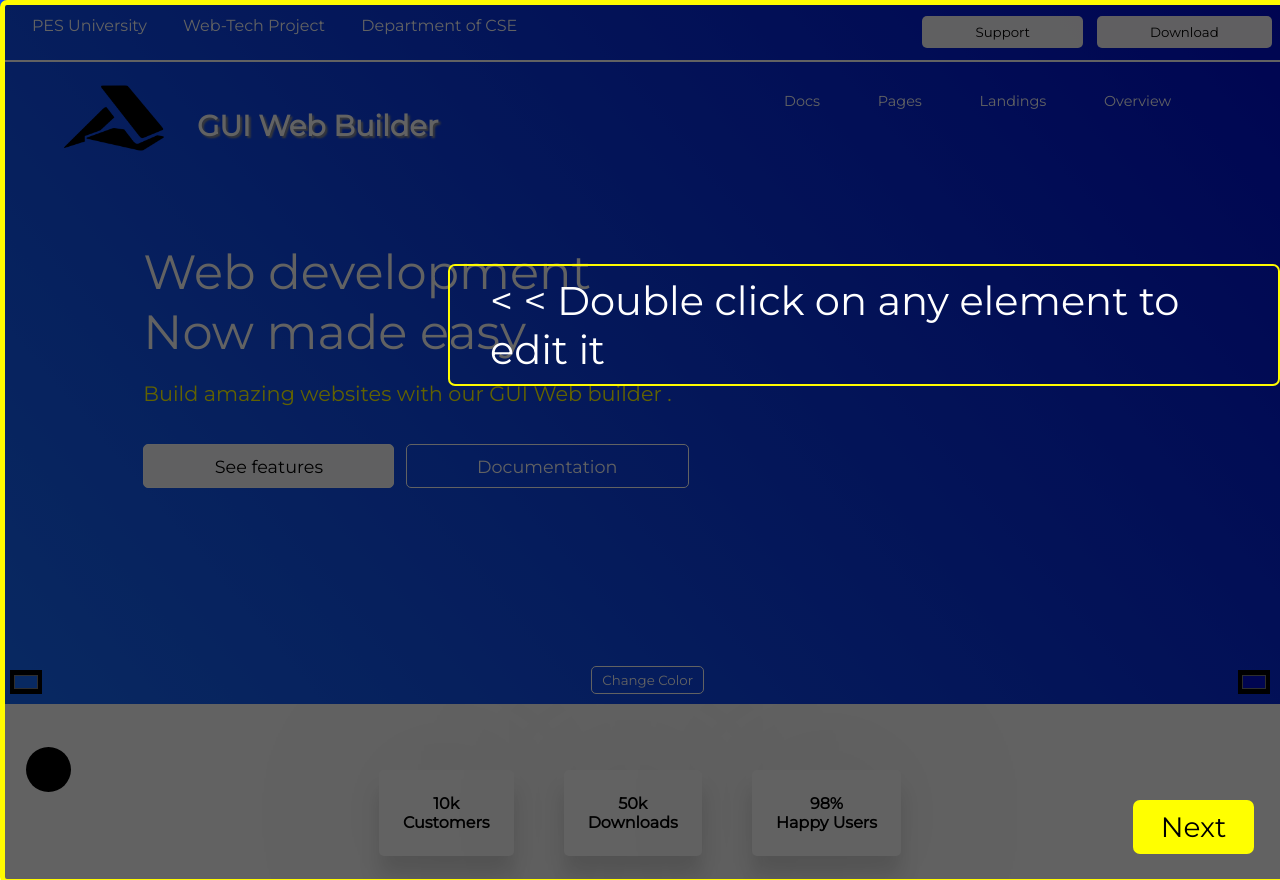
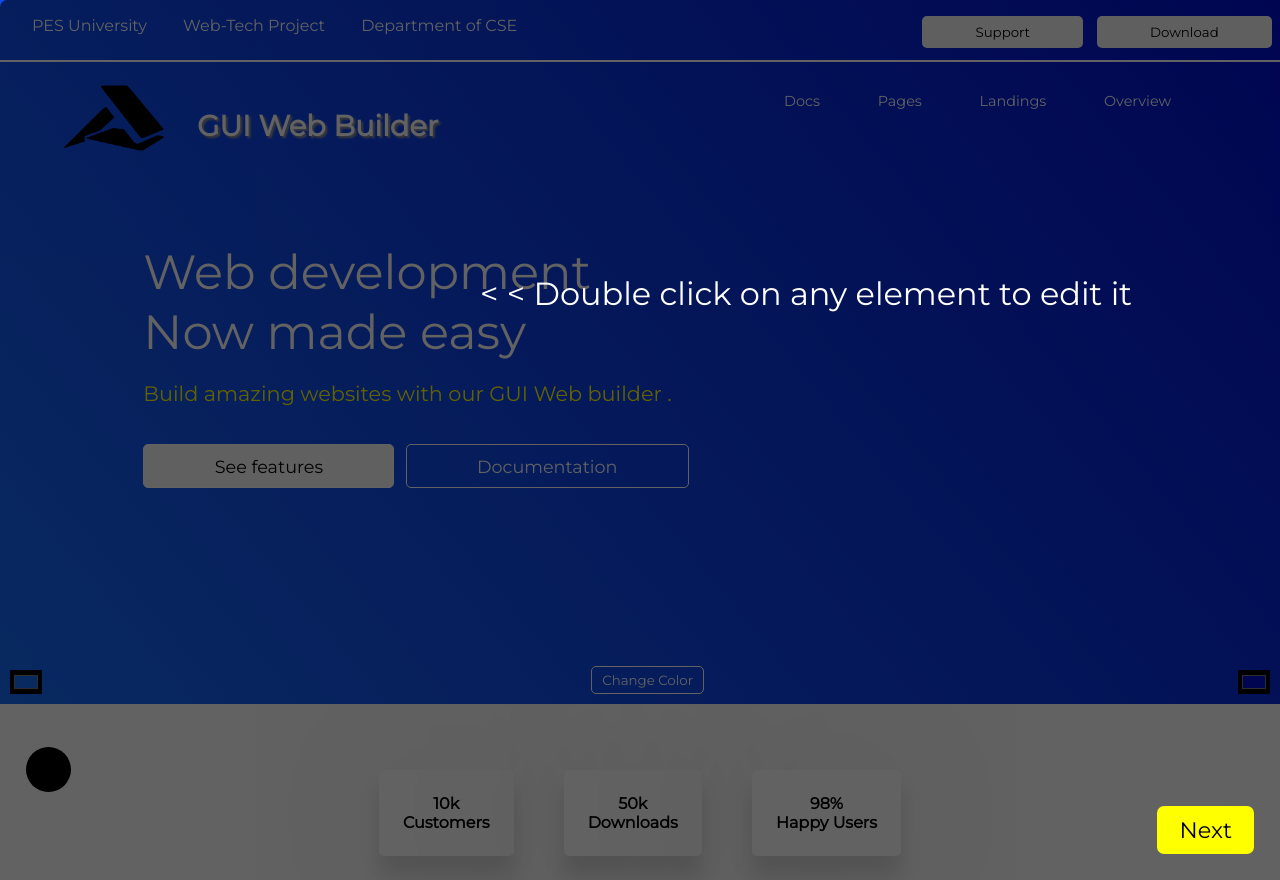
Before and after one commit to NithinSGowda/Webtech-1-Project, a PHP site: page / in a window 1280 px wide. Run offline with PHP 8.4, Linux system fonts and the light colour scheme; lists and menus that the app fills with data are empty.

Commit message:
removed borders in tutorial window

```diff
--- a/index.html
+++ b/index.html
@@ -2,9 +2,8 @@
 	<head>
 		<title>GUI Web Builder</title>
 		<link href="style.css" rel="stylesheet" type="text/css">
-		<!--<meta name="viewport" content="width=device-width,initial-scale=1.0">-->
+		<meta name="viewport" content="width=device-width,initial-scale=1.0">
 		<link rel="icon" href="logo.png">
-
 	</head>
 	<body>
 		<div class="blue">
--- a/style.css
+++ b/style.css
@@ -325,16 +325,15 @@ input[type="color"]{
 }
 
 .tutorial{
-	min-width: 95.3%;
-	min-height: 97%;
+	min-width: 100%;
+	min-height: 100%;
 	background-color: rgba(0, 0, 0, 0.616);
 	position: fixed;
 	top: 0;
 	color: white;
-	font-size: 2.5em;
+	font-size: 2em;
 	padding: 10px 1em 10px 1em;
 	border-radius: 7px;
-	border: 5px solid rgb(255, 251, 0);
 }
 
 .tt1b{
@@ -343,7 +342,11 @@ input[type="color"]{
 	left: 35%;
 	padding: 10px 1em 10px 1em;
 	border-radius: 7px;
-	border: 2px solid rgb(255, 251, 0);
+	animation : tutor 300 0.5 0  right fade;
+}
+
+@tutor{
+
 }
 
 .tt2b{
@@ -352,7 +355,7 @@ input[type="color"]{
 	left: 37%;
 	padding: 10px 1em 10px 1em;
 	border-radius: 7px;
-	border: 2px solid rgb(255, 251, 0);
+	//border: 2px solid rgb(255, 251, 0);
 }
 
 .tt3b{
@@ -361,7 +364,7 @@ input[type="color"]{
 	left: 27%;
 	padding: 10px 1em 10px 1em;
 	border-radius: 7px;
-	border: 2px solid rgb(255, 251, 0);
+	//border: 2px solid rgb(255, 251, 0);
 }
 
 .next{
```
